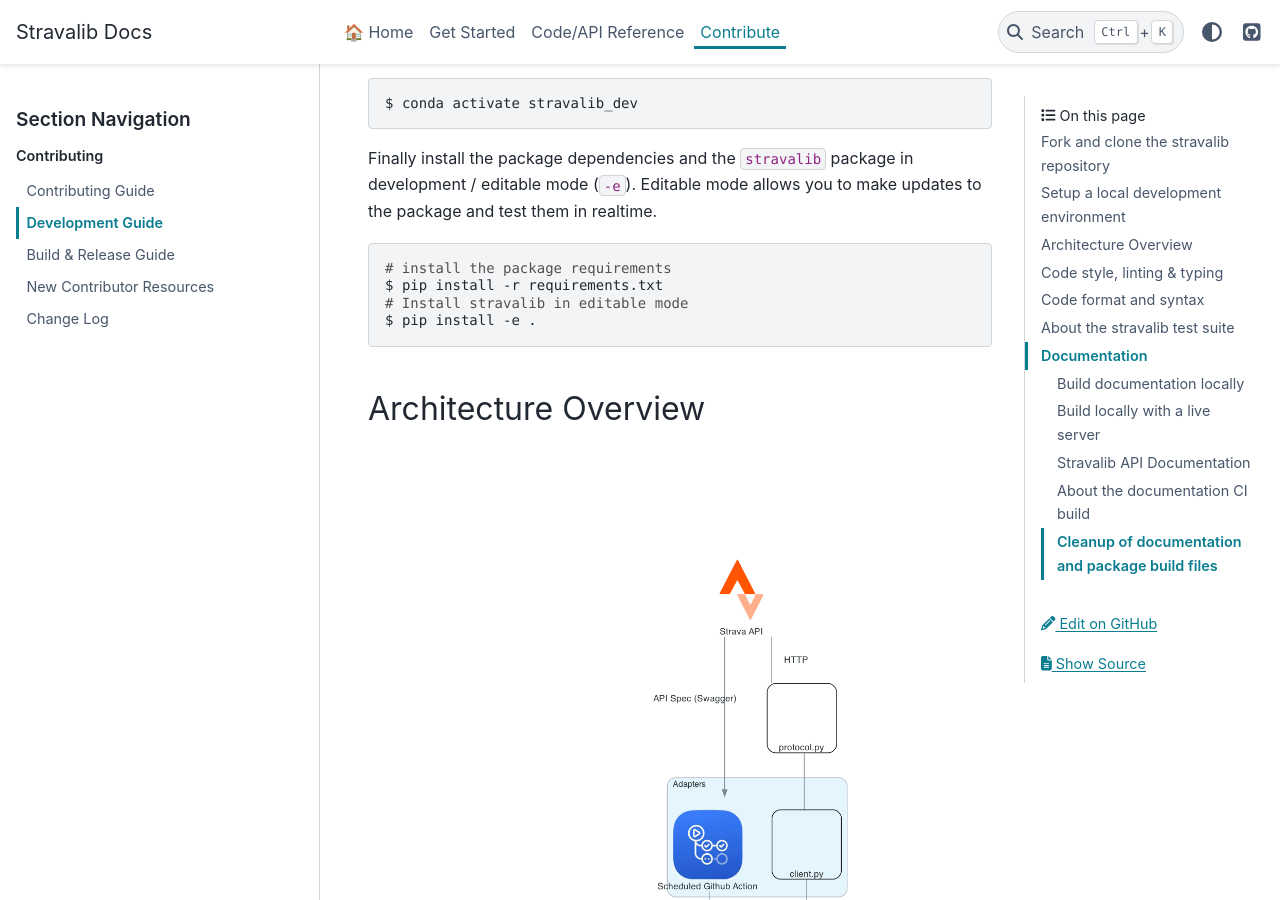
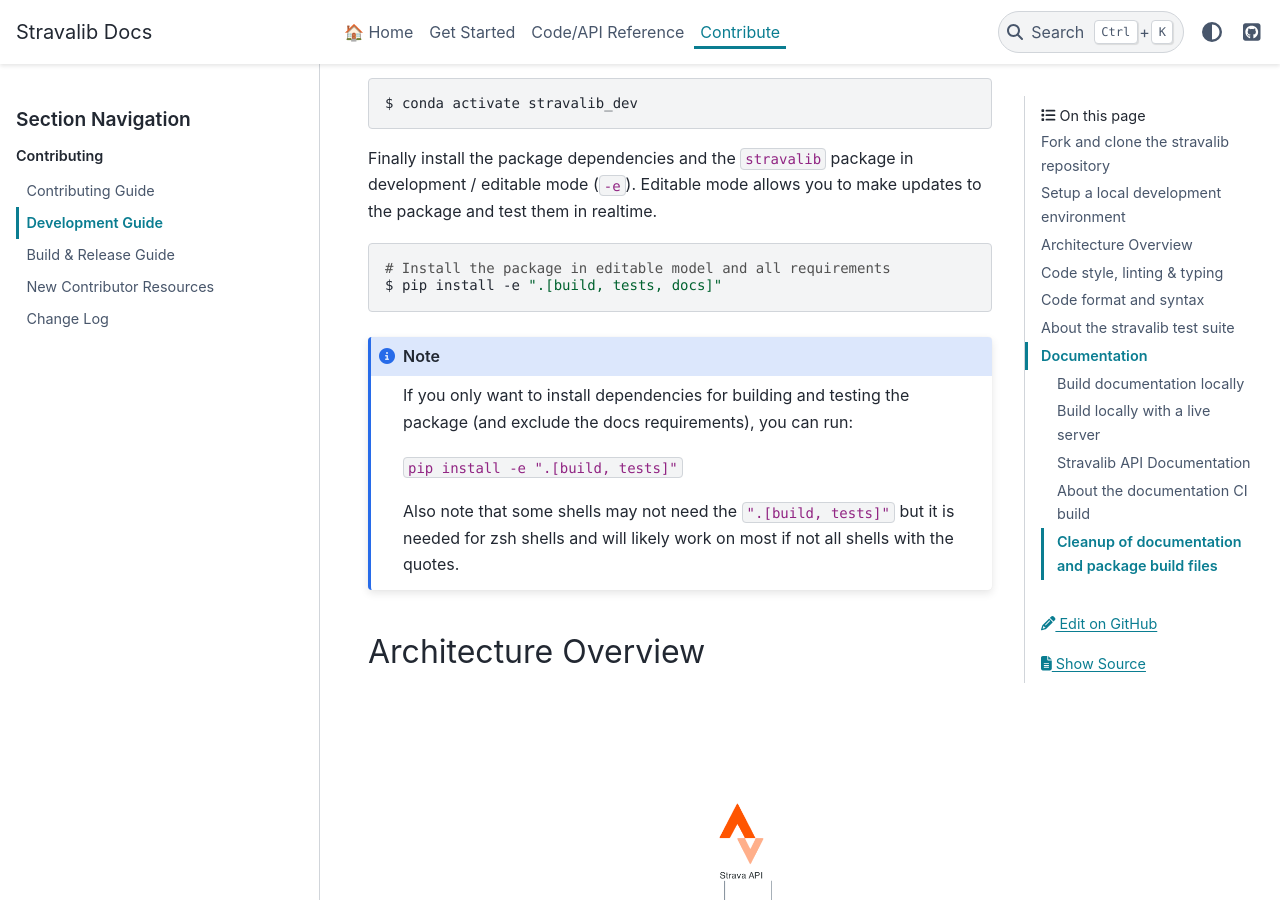
Before and after one commit to stravalib/stravalib, a Sphinx documentation site: the page built from docs/contributing/development-guide.md, in a window 1280 px wide and 900 px high, scrolled down 1708 px. Built offline with Sphinx 7.4.7 and the PyData theme 0.15.4, drawn with Linux system fonts in a browser that asks for light colours; the version number could not be read and is left out.

Commit message:
Fix: update documentation

````diff
--- a/docs/contributing/development-guide.md
+++ b/docs/contributing/development-guide.md
@@ -65,10 +65,16 @@ development / editable mode (`-e`). Editable mode allows you to make updates
 to the package and test them in realtime.
 
 ```bash
-# install the package requirements
-$ pip install -r requirements.txt
-# Install stravalib in editable mode
-$ pip install -e .
+# Install the package in editable model and all requirements
+$ pip install -e ".[build, tests, docs]"
+```
+
+```{note}
+If you only want to install dependencies for building and testing the package (and exclude the docs requirements), you can run:
+
+`pip install -e ".[build, tests]"`
+
+Also note that some shells may not need the `".[build, tests]"` but it is needed for zsh shells and will likely work on most if not all shells with the quotes.
 ```
 
 ## Architecture Overview
````
Also changed, not shown: examples/strava-oauth/README.md, 1 other file.
